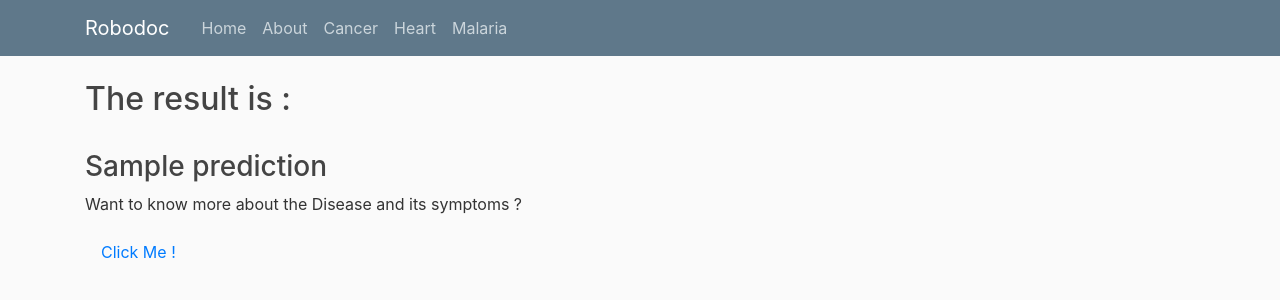
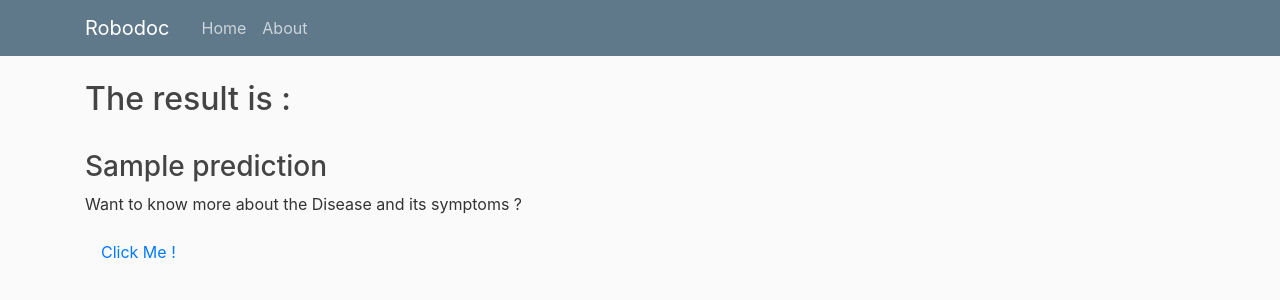
Before and after one commit to Divyang0601/HealthAppC, a Flask app: template template/result.html in a window 1280 px wide. Shown: the top 300 px of the page. Run offline with Flask 2, Linux system fonts and the light colour scheme; the template is opened without the code that fills it: most values are stand-ins (such as "Sample title", 1, 10 or a date in 2020); some libraries are stand-ins or nearby versions.

Commit message:
Update result.html

```diff
--- a/template/result.html
+++ b/template/result.html
@@ -27,11 +27,7 @@
                     <div class="navbar-nav mr-auto">
                         <a class="nav-item nav-link" href="/">Home</a>
                         <a class="nav-item nav-link" href="/about">About</a>
-                        <a class="nav-item nav-link" href="/cancer">Cancer</a>
 
-                        <a class="nav-item nav-link" href="/heart">Heart</a>
-
-                        <a class="nav-item nav-link" href="/Malaria">Malaria</a>
 
                     </div>
                     <!-- Navbar Right Side
```
